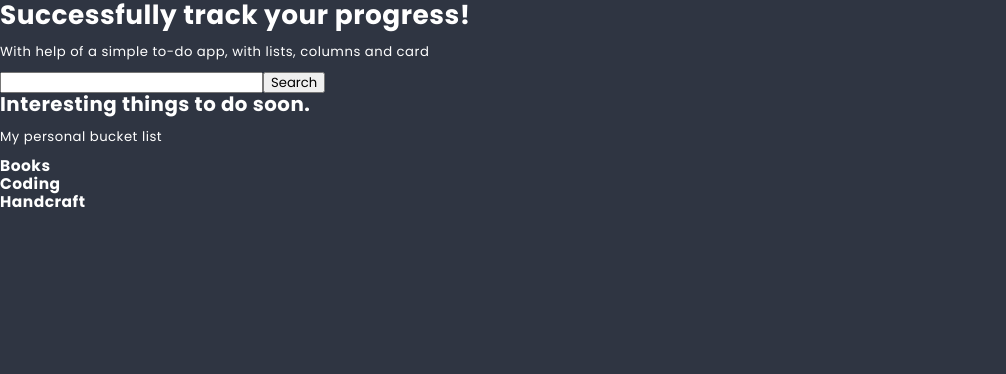
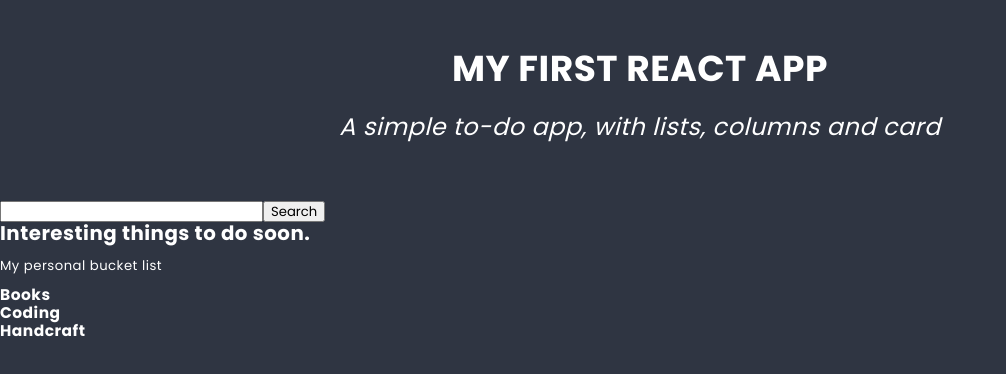
Before and after one commit to msedkiewicz/kodilla-module-15-to-do-app, a JavaScript app: page / in a window 1280 px wide. Shown: the top 374 px of the page, without its empty margins (0-1006 px from the left). Built offline with nearby package versions, Linux system fonts and the light colour scheme.

Commit message:
Add Hero scss module

```diff
--- a/src/components/Hero/Hero.js
+++ b/src/components/Hero/Hero.js
@@ -1,10 +1,13 @@
+import styles from './Hero.module.scss'
+
 const Hero = () => {
   return (
-    <div>
-      <h1>Successfully track your progress!</h1>
-      <p>With help of a simple to-do app, with lists, columns and card</p>
+    <div className={styles.hero}>
+      <h1 className={styles.title}>My first React App</h1>
+      <p className={styles.subtitle}>A simple to-do app, with lists, columns and card</p>
     </div>
   );
 };
 
+
 export default Hero;
--- /dev/null
+++ b/src/components/Hero/Hero.module.scss
@@ -0,0 +1,23 @@
+@import '../../styles/settings.scss';
+.hero {
+  padding: $base-size;
+}
+
+.title {
+  padding: ($base-size * 3) 0;
+  text-align: center;
+  font-size: ($base-size * 3);
+  text-transform: uppercase;
+}
+
+.subtitle {
+  padding: ($base-size * 2) 0;
+  text-align: center;
+  font-size: ($base-size * 2);
+  font-style: italic;
+  font-weight: normal;
+}
+
+.title + .subtitle {
+  margin-top: (- $base-size * 3);
+}
```
